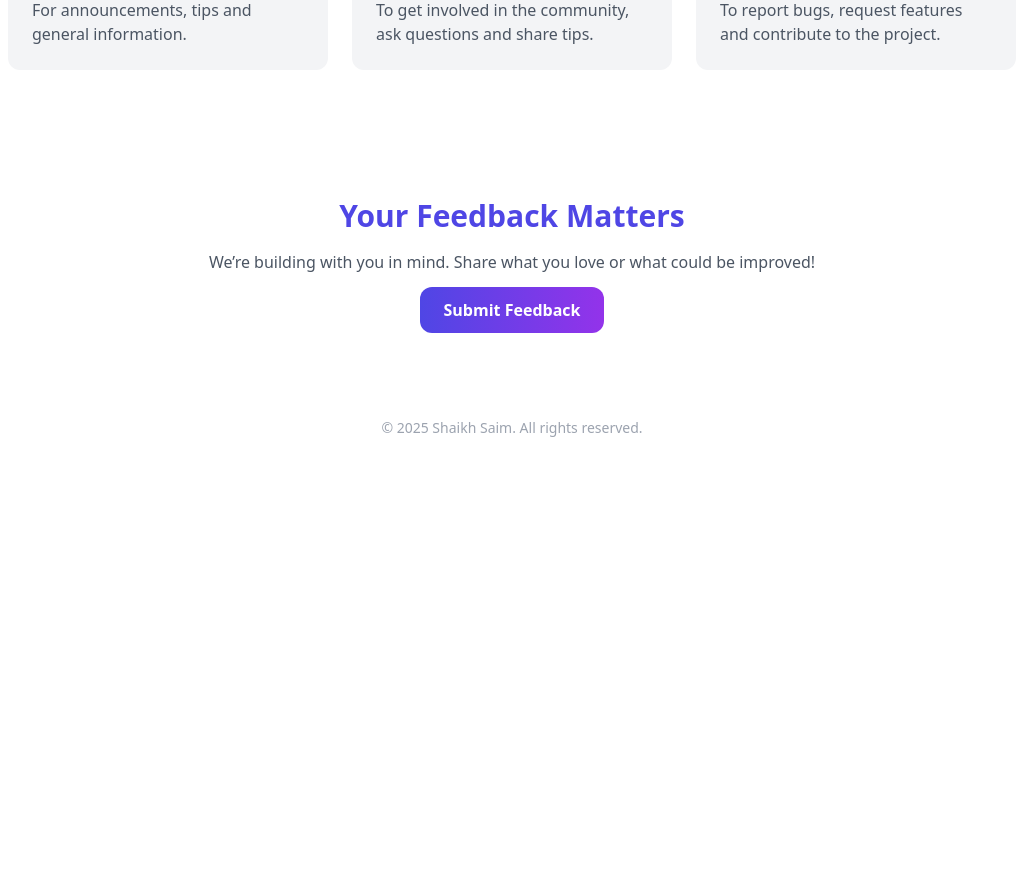
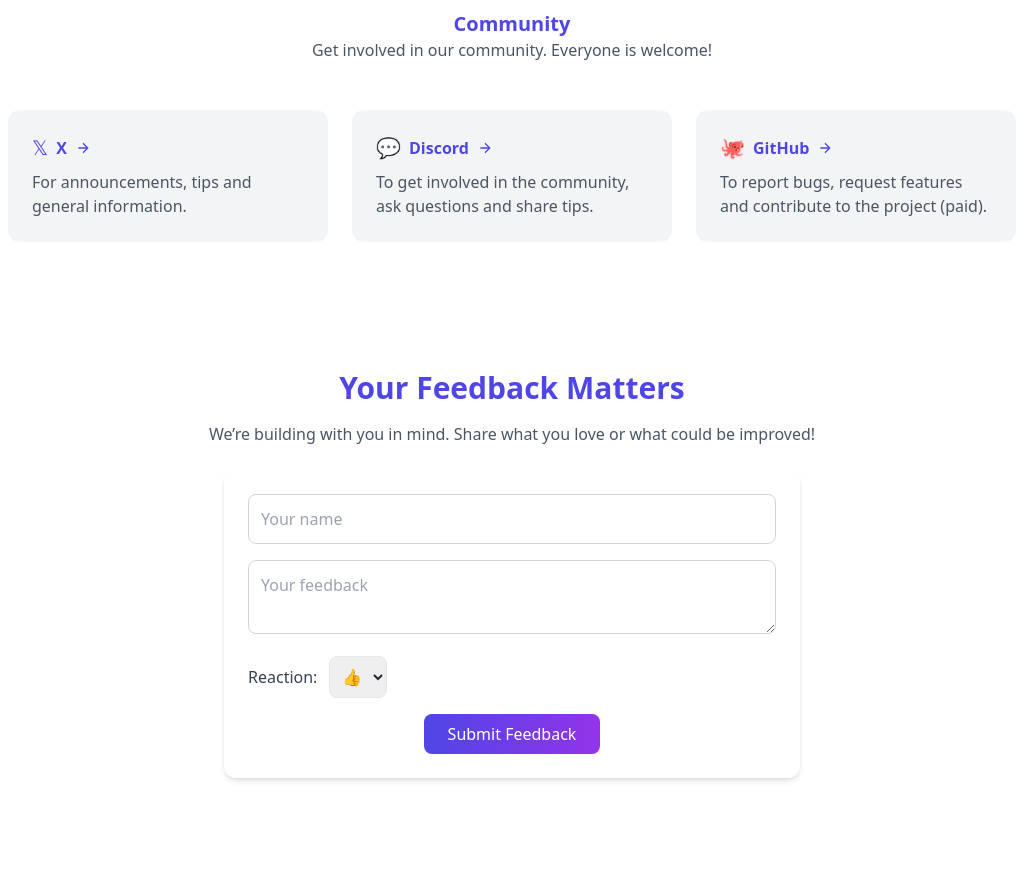
Before and after one commit to ahmed6913/NFT-Marketplace, a React (Create React App) app: page / in a window 1280 px wide. Shown: the part 1920-2796 px from the top of the page, without its empty margins (128-1145 px from the left). Before the commit the page ends 2390 px from the top, so only its background shows below. Built offline with nearby package versions, Linux system fonts and the light colour scheme; no server answers; the database is empty; what @rainbow-me/rainbowkit, wagmi would draw is missing.

Commit message:
UI polish and navigation fix

```diff
--- a/package.json
+++ b/package.json
@@ -12,6 +12,7 @@
     "@testing-library/user-event": "^13.5.0",
     "canvas-confetti": "^1.9.3",
     "firebase": "^11.8.1",
+    "framer-motion": "^12.19.2",
     "lucide-react": "^0.518.0",
     "react": "^19.1.0",
     "react-dom": "^19.1.0",
--- a/src/components/CommunityLinks.js
+++ b/src/components/CommunityLinks.js
@@ -17,7 +17,7 @@ const links = [
   {
     icon: <FaGithub className="text-xl" />,
     label: "Github",
-    desc: "To report bugs, request features and contribute to the project.",
+    desc: "To report bugs, request features and contribute to the project (paid).",
     url: "https://github.com/ahmed6913?tab=overview&from=2025-06-01&to=2025-06-29",
   },
 ];
@@ -102,7 +102,7 @@ const CommunityLinks = () => {
           </svg>
         </div>
         <p className="text-gray-600 text-left">
-          To report bugs, request features and contribute to the project.
+          To report bugs, request features and contribute to the project (paid).
         </p>
       </a>
     </div>
--- /dev/null
+++ b/src/components/Feedback.js
@@ -0,0 +1,72 @@
+// src/components/FeedbackForm.js
+import React, { useState } from "react";
+import { db } from "../services/firebase";
+import { collection, addDoc, serverTimestamp } from "firebase/firestore";
+
+const FeedbackForm = () => {
+  const [name, setName] = useState("");
+  const [message, setMessage] = useState("");
+  const [emoji, setEmoji] = useState("👍");
+  const [submitted, setSubmitted] = useState(false);
+
+  const handleSubmit = async (e) => {
+    e.preventDefault();
+    await addDoc(collection(db, "feedback"), {
+      name,
+      message,
+      emoji,
+      timestamp: serverTimestamp(),
+    });
+    setName("");
+    setMessage("");
+    setEmoji("👍");
+    setSubmitted(true);
+    setTimeout(() => setSubmitted(false), 3000);
+  };
+
+  return (
+    <form
+      onSubmit={handleSubmit}
+      className="bg-white p-6 rounded-xl shadow-md space-y-4 max-w-xl mx-auto"
+    >
+      <input
+        className="w-full p-3 border border-gray-300 rounded-lg"
+        placeholder="Your name"
+        value={name}
+        onChange={(e) => setName(e.target.value)}
+        required
+      />
+      <textarea
+        className="w-full p-3 border border-gray-300 rounded-lg"
+        placeholder="Your feedback"
+        value={message}
+        onChange={(e) => setMessage(e.target.value)}
+        required
+      />
+      <div className="flex items-center space-x-3">
+        <label className="font-medium text-gray-700">Reaction:</label>
+        <select
+          value={emoji}
+          onChange={(e) => setEmoji(e.target.value)}
+          className="p-2 border rounded-lg"
+        >
+          <option value="👍">👍</option>
+          <option value="❤️">❤️</option>
+          <option value="🔥">🔥</option>
+          <option value="😎">😎</option>
+        </select>
+      </div>
+      <button
+        type="submit"
+        className="bg-gradient-to-r from-indigo-600 to-purple-600 text-white px-6 py-2 rounded-lg hover:shadow-md transition"
+      >
+        Submit Feedback
+      </button>
+      {submitted && (
+        <p className="text-green-600 text-sm mt-2">Thanks for your feedback! 🚀</p>
+      )}
+    </form>
+  );
+};
+
+export default FeedbackForm;
--- /dev/null
+++ b/src/components/FeedbackCarousel.js
@@ -0,0 +1,50 @@
+import React from "react";
+import { motion } from "framer-motion";
+import { collection, getDocs } from "firebase/firestore";
+import { db } from "../services/firebase";
+import { useEffect, useState } from "react";
+import { AiFillStar } from "react-icons/ai";
+
+export default function FeedbackCarousel() {
+  const [feedbacks, setFeedbacks] = useState([]);
+
+  useEffect(() => {
+    const fetchData = async () => {
+      const querySnapshot = await getDocs(collection(db, "feedback"));
+      const data = querySnapshot.docs.map((doc) => doc.data());
+      setFeedbacks(data);
+    };
+    fetchData();
+  }, []);
+
+  return (
+    <section className="bg-gray-50 py-12 px-4">
+      <h2 className="text-3xl font-bold text-center text-indigo-600 mb-10">
+        What Our Users Say <span className="ml-1">💬</span>
+      </h2>
+
+      <div className="flex justify-center">
+        <div className="grid grid-cols-1 md:grid-cols-2 lg:grid-cols-3 gap-6 max-w-6xl">
+          {feedbacks.map((item, index) => (
+            <motion.div
+              key={index}
+              initial={{ opacity: 0, y: 20 }}
+              whileInView={{ opacity: 1, y: 0 }}
+              viewport={{ once: true }}
+              transition={{ duration: 0.5, delay: index * 0.1 }}
+              className="bg-white rounded-xl p-6 shadow hover:shadow-lg transition border"
+            >
+              <h4 className="text-sm font-semibold text-indigo-600 mb-2">{item.name}</h4>
+              <p className="text-gray-700 mb-4">{item.message}</p>
+              <div className="flex items-center space-x-1">
+                {[...Array(item.rating || 5)].map((_, i) => (
+                  <AiFillStar key={i} className="text-yellow-400" />
+                ))}
+              </div>
+            </motion.div>
+          ))}
+        </div>
+      </div>
+    </section>
+  );
+}
--- /dev/null
+++ b/src/components/FeedbackDisplay.js
@@ -0,0 +1,37 @@
+// src/components/FeedbackDisplay.js
+import React, { useEffect, useState } from "react";
+import { collection, onSnapshot } from "firebase/firestore";
+import { db } from "../services/firebase"; // ✅ correct path
+
+
+const FeedbackDisplay = () => {
+  const [feedbackList, setFeedbackList] = useState([]);
+
+  useEffect(() => {
+    const unsubscribe = onSnapshot(collection(db, "feedback"), (snapshot) => {
+      const feedbackData = snapshot.docs.map((doc) => ({
+        id: doc.id,
+        ...doc.data(),
+      }));
+      setFeedbackList(feedbackData);
+    });
+
+    return () => unsubscribe(); // ✅ Clean up listener on unmount
+  }, []);
+
+  return (
+    <div className="mt-8 text-left">
+      <h3 className="text-xl font-bold text-indigo-600 mb-4">What users are saying:</h3>
+      <ul className="space-y-3">
+        {feedbackList.map((fb) => (
+          <li key={fb.id} className="bg-white p-4 shadow rounded-lg border">
+            <p className="text-gray-800">{fb.message}</p>
+            <p className="text-sm text-gray-500 mt-1">👍 ❤️ 😍</p>
+          </li>
+        ))}
+      </ul>
+    </div>
+  );
+};
+
+export default FeedbackDisplay;
--- a/src/pages/LandingPage.js
+++ b/src/pages/LandingPage.js
@@ -1,22 +1,23 @@
 // src/pages/LandingPage.js
-import React from "react";
+import React, { useRef } from "react";
 import { useNavigate } from "react-router-dom";
+import FeedbackCarousel from "../components/FeedbackCarousel";
 import AnimatedTooltipGroup from "../components/AnimatedTooltipGroup";
-import FeaturedNFTs from "../components/FeaturedNFTs"; // top of the file
+import FeaturedNFTs from "../components/FeaturedNFTs";
 import CommunityLinks from "../components/CommunityLinks";
-
-
-
-
-
-
+import FeedbackForm from "../components/Feedback";
+import FeedbackDisplay from "../components/FeedbackDisplay";
 
 const LandingPage = () => {
     const navigate = useNavigate();
+    const feedbackRef = useRef(null); // ✅ Ref for scrolling
 
     const handleConnectWallet = () => {
-        // Just go to /home
         navigate("/home");
+    };
+
+    const handleScrollToFeedback = () => {
+        feedbackRef.current?.scrollIntoView({ behavior: "smooth" });
     };
 
     return (
@@ -27,7 +28,7 @@ const LandingPage = () => {
                     NFT Rewards for Every Purchase
                 </h1>
                 <p className="text-lg md:text-xl mb-6">
-                    Earn NFTs as loyalty rewards from your favorite retail brands.
+                    Earn NFTs as loyalty rewards from your favorite brands.
                 </p>
                 <div className="flex flex-col sm:flex-row gap-4 justify-center">
                     <button
@@ -36,16 +37,19 @@ const LandingPage = () => {
                     >
                         Connect Wallet
                     </button>
-                    <a
-                        href="#feedback"
+                    <button
+                        onClick={handleScrollToFeedback}
                         className="bg-white/20 border border-white text-white font-semibold py-3 px-6 rounded-xl hover:bg-white/30 transition"
                     >
                         Give Feedback
-                    </a>
+                    </button>
                 </div>
             </section>
 
-            {/* Features Section */}
+            {/* Live User Feedback Carousel */}
+            <FeedbackCarousel />
+
+            {/* Why Choose Us */}
             <section className="py-16 px-6 max-w-6xl mx-auto">
                 <h2 className="text-3xl font-bold text-center mb-10 text-indigo-600">
                     Why Choose Us?
@@ -81,42 +85,39 @@ const LandingPage = () => {
             {/* How It Works */}
             <section className="py-16 px-6 bg-gray-50">
                 <div className="max-w-4xl mx-auto text-center">
-                    <h2 className="text-3xl font-bold mb-6 text-indigo-600">How It Works</h2>
+                    <h2 className="text-3xl font-bold mb-6 text-indigo-600">
+                        How It Works
+                    </h2>
                     <p className="mb-8 text-gray-700">
-                        Connect your wallet → Shop with partner brands → Earn NFTs as rewards →
-                        Use or Trade them on our marketplace.
+                        Connect your wallet → Shop with partner brands → Earn NFTs as
+                        rewards → Use or Trade them on our marketplace.
                     </p>
                 </div>
             </section>
 
-            {/* ✅ Featured NFTs Section */}
+            {/* Featured NFTs */}
             <FeaturedNFTs />
 
+            {/* Tooltip Team */}
+            <AnimatedTooltipGroup />
 
-            <AnimatedTooltipGroup />
-            <div className="mt-5"> {/* Add this wrapper to control spacing */}
+            {/* Community */}
+            <div className="mt-5">
                 <CommunityLinks />
             </div>
 
-
             {/* Feedback Section */}
             <section
-                id="feedback"
+                ref={feedbackRef} // ✅ Attach ref for scroll
                 className="py-16 px-6 max-w-4xl mx-auto text-center"
             >
                 <h2 className="text-3xl font-bold text-indigo-600 mb-4">Your Feedback Matters</h2>
                 <p className="text-gray-600 mb-6">
-                    We’re building with you in mind. Share what you love or what could be
-                    improved!
+                    We’re building with you in mind. Share what you love or what could be improved!
                 </p>
-                <a
-                    href="https://forms.gle/YOUR_FORM_LINK" // Replace with actual form link
-                    target="_blank"
-                    rel="noopener noreferrer"
-                    className="bg-gradient-to-r from-indigo-600 to-purple-600 text-white font-semibold py-3 px-6 rounded-xl hover:shadow-lg transition"
-                >
-                    Submit Feedback
-                </a>
+
+                <FeedbackForm />
+
             </section>
 
             {/* Footer */}
--- a/src/pages/Marketplace.js
+++ b/src/pages/Marketplace.js
@@ -38,7 +38,7 @@ const Marketplace = () => {
 
   return (
     <div className="p-4 sm:p-8">
-      <h1 className="text-2xl font-bold mb-6">NFT Marketplace</h1>
+      <h1 className="text-3xl font-bold text-center mb-10 text-indigo-600">NFT Marketplace</h1>
 
       {/* Tabs */}
       <div className="flex space-x-4 mb-6">
--- a/src/pages/OwnedNFTs.js
+++ b/src/pages/OwnedNFTs.js
@@ -54,7 +54,7 @@ export default function OwnedNFTs() {
     <div className="min-h-screen bg-gradient-to-br from-slate-50 via-white to-indigo-50 p-6">
       <div className="max-w-7xl mx-auto">
         <div className="mb-8">
-        <h1 className="text-2xl font-bold mb-2">
+        <h1 className="text-3xl font-bold text-center mb-10 text-indigo-600">
             Your NFTs
           </h1>
 
--- a/src/utils/nft.js
+++ b/src/utils/nft.js
@@ -4,7 +4,7 @@ const dummyNFTs = [
     name: 'Cyber Ape #112',
     store: 'Footlocker',
     price: '0.15 ETH',
-    image: 'https://via.placeholder.com/300x300?text=Cyber+Ape',
+    image: 'https://i.ibb.co/q3WtTLyK/7748166.jpg',
     tags: ['rare', 'ape'],
     etherscan: 'https://etherscan.io/token/0x1234567890abcdef',
   },
@@ -13,7 +13,7 @@ const dummyNFTs = [
     name: 'HypeBeast Runner',
     store: 'Nike Vault',
     price: '0.22 ETH',
-    image: 'https://via.placeholder.com/300x300?text=HypeBeast',
+    image: 'https://i.ibb.co/Q75tLB8h/5348934.jpg',
     tags: ['sneaker', 'trending'],
     etherscan: 'https://etherscan.io/token/0xabcdef1234567890',
   },
```
Also changed, not shown: src/components/NFTPreviewGrid.js (+7 -9 lines), src/components/Navbar.js (+13 -2 lines), src/pages/Home.js (+15 -36 lines), 1 other file (tests, documents, lock files or other folders).
